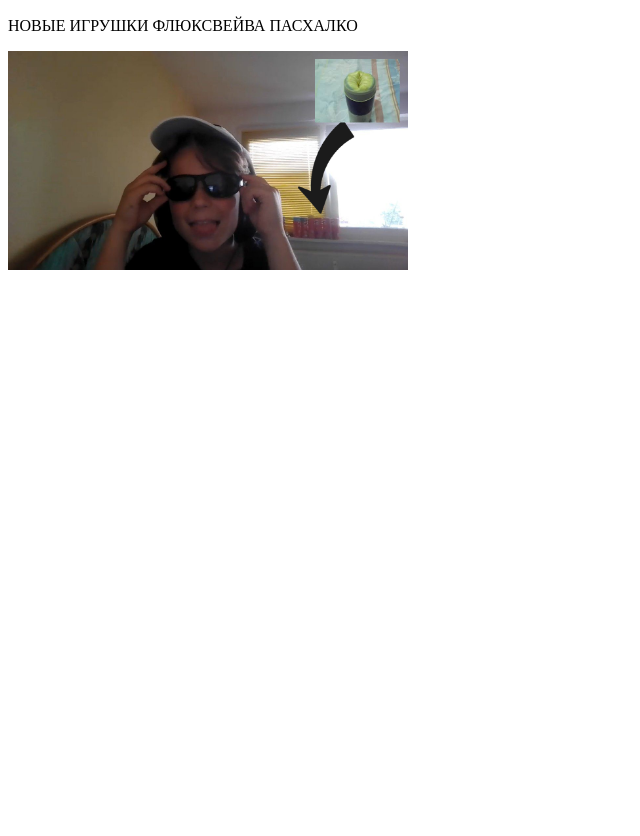
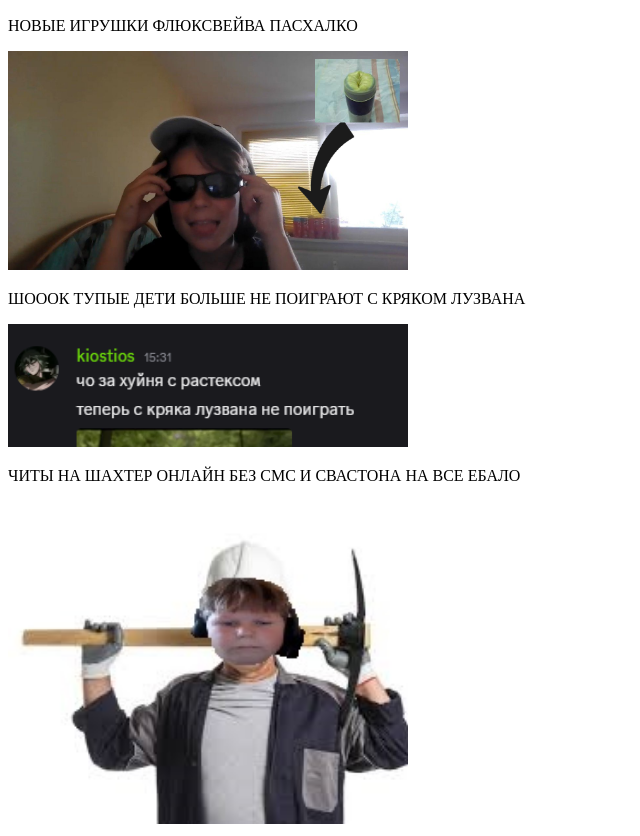
Before and after one commit to wtfuserdwnd/wtf, a plain HTML site: page index.html in a window 1280 px wide. Shown: the part 1605-2441 px from the top of the page, without its empty margins (0-640 px from the left). Before the commit the page ends 1887 px from the top, so only its background shows below. Drawn offline with Linux system fonts and the light colour scheme.

Commit message:
Update index.html

```diff
--- a/index.html
+++ b/index.html
@@ -24,5 +24,11 @@
 
   <p>НОВЫЕ ИГРУШКИ ФЛЮКСВЕЙВА ПАСХАЛКО</p>
   <img src="1488.png" alt="ebat" width="400">
+
+    <p>ШОООК ТУПЫЕ ДЕТИ БОЛЬШЕ НЕ ПОИГРАЮТ С КРЯКОМ ЛУЗВАНА</p>
+  <img src="looseone.png" alt="ebat" width="400">
+
+    <p>ЧИТЫ НА ШАХТЕР ОНЛАЙН БЕЗ СМС И СВАСТОНА НА ВСЕ ЕБАЛО</p>
+  <img src="daun.png" alt="ebat" width="400">
 </body>
 </html>
```
